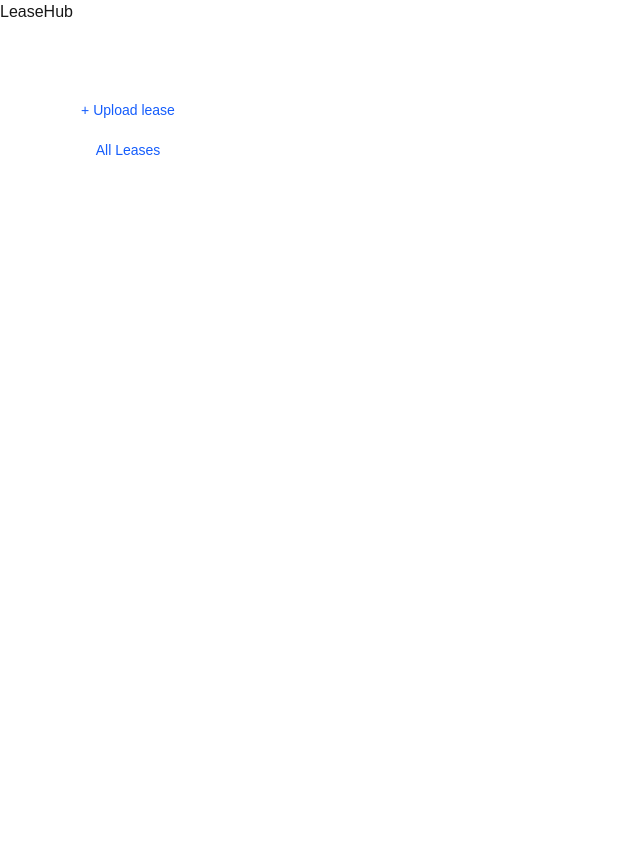
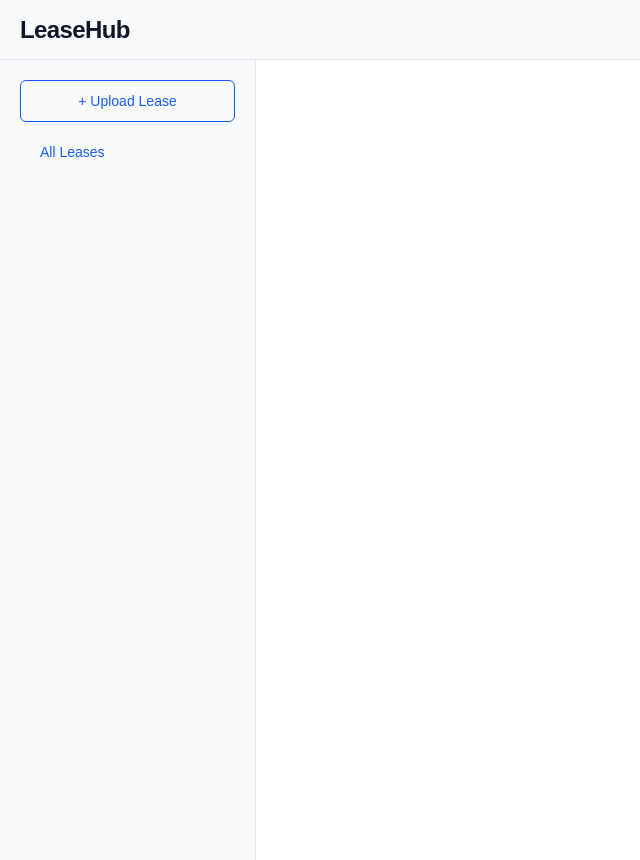
Before and after one commit to ASabadosh/lease-hub, a Next.js app: page / in a window 1280 px wide. Shown: the whole page, without its empty margins (0-640 px from the left). Before the commit the page ends 800 px from the top, so only its background shows below. Built offline with nearby package versions, Linux system fonts and the light colour scheme.

Commit message:
feat: navbar + titlebar

```diff
--- a/src/app/layout.tsx
+++ b/src/app/layout.tsx
@@ -1,6 +1,8 @@
 import type { Metadata } from "next";
 import { Geist, Geist_Mono } from "next/font/google";
 import "./globals.css";
+import Navbar from "../components/navbar";
+import TitleBar from "../components/titlebar";
 
 const geistSans = Geist({
   variable: "--font-geist-sans",
@@ -28,7 +30,11 @@ export default function RootLayout({
       className={`${geistSans.variable} ${geistMono.variable} h-full antialiased`}
     >
       <body className="min-h-full flex flex-col">
-        {children}
+        <TitleBar />
+        <div className="flex">
+            <Navbar />
+            {children}
+        </div>
       </body>
     </html>
   );
--- a/src/app/page.tsx
+++ b/src/app/page.tsx
@@ -3,22 +3,7 @@ import Image from "next/image";
 export default function Home() {
   return (
     <main>
-      <div className="flex h-20">
-        <h1>
-          LeaseHub
-        </h1>
-      </div>
-      <div className="flex">
-      <div className="flex flex-col items-center w-64">
-        <button className="p-5 h-10 items-center border-blue-600 bg-white px-4 text-sm font-medium text-blue-600">
-          + Upload lease
-        </button>
-        <button className="flex pt-5 text-sm font-medium text-blue-600">
-          All Leases
-        </button>
-      </div>
 
-      </div>
     </main>
   );
 }
--- /dev/null
+++ b/src/components/navbar.tsx
@@ -0,0 +1,12 @@
+export default function Navbar() {
+    return (
+    <div className="flex flex-col items-center w-64 h-[800px] bg-slate-50 p-5 border-r border-gray-200">
+        <button className="flex p-5 h-10 items-center justify-center w-full border border-blue-600 bg-slate-50 px-4 text-sm font-medium text-blue-600 rounded-md hover:bg-blue-50 ">
+          + Upload Lease
+        </button>
+        <button className="flex mt-5 pl-5 text-sm font-medium text-blue-600 align-items-left w-full">
+          All Leases
+        </button>
+      </div>
+    );
+}
--- a/src/components/rightDisplay.tsx
+++ /dev/null
@@ -1,5 +0,0 @@
-export default function RightDisplay() {
-    return (
-        if
-    );
-}
--- /dev/null
+++ b/src/components/titlebar.tsx
@@ -0,0 +1,9 @@
+export default function TitleBar() {
+    return (
+        <div className="flex items-center p-5 h-15 bg-slate-50 border-b border-gray-200">
+        <h1 className="text-2xl font-semibold tracking-tight text-gray-900">
+          LeaseHub
+        </h1>
+      </div>
+    );
+}
```
